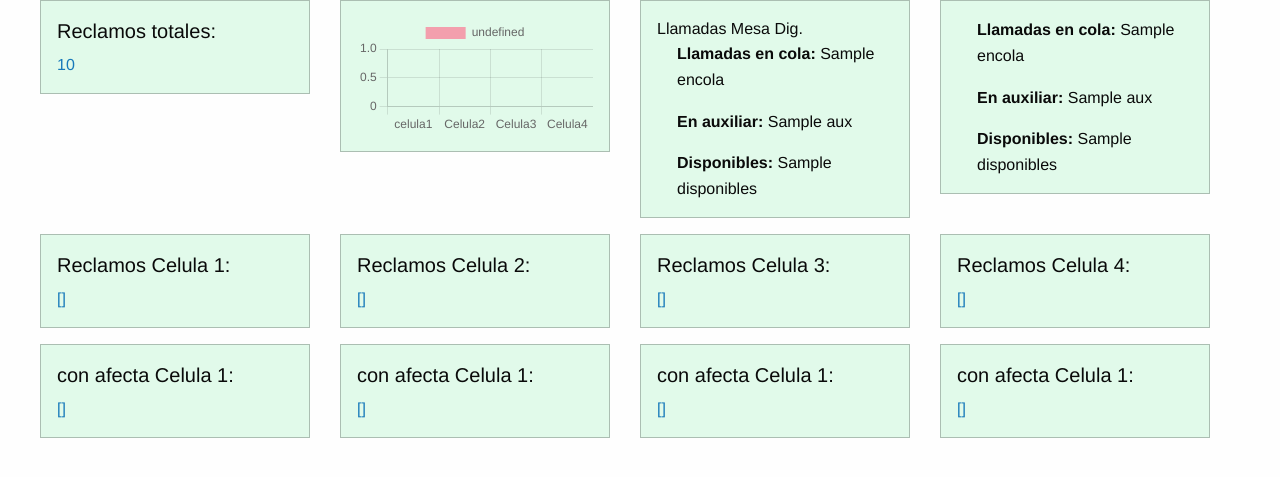
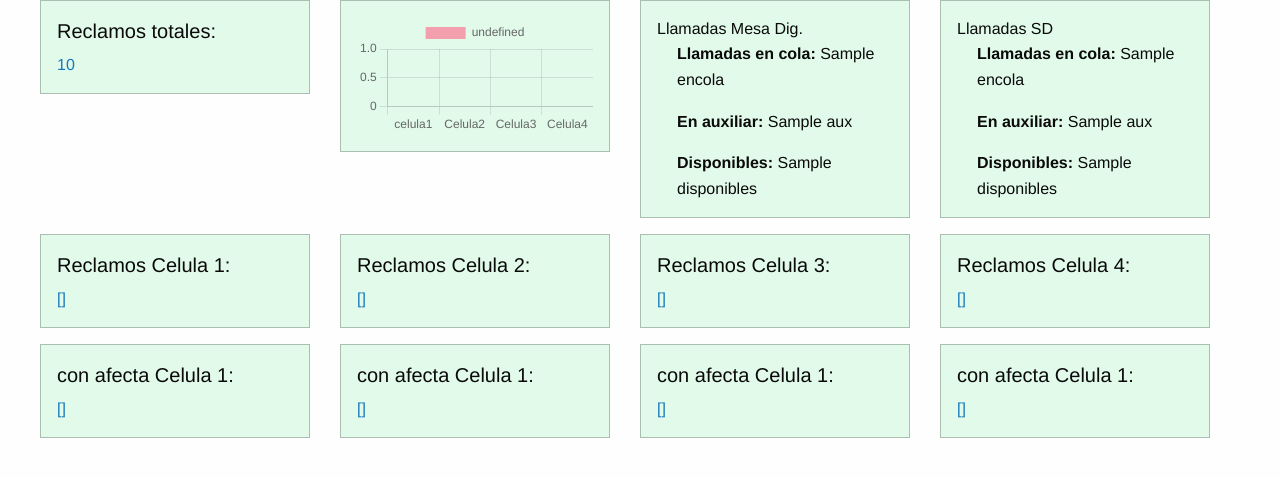
Before and after one commit to machoargentino123/paseguardia, a Django app: template templates/panel.html in a window 1280 px wide. Shown: the part 54-531 px from the top of the page. Run offline with Django 3.2, Linux system fonts and the light colour scheme; the template is opened without the code that fills it: most values are stand-ins (such as "Sample title", 1, 10 or a date in 2020); some libraries are stand-ins or nearby versions.

Commit message:
Hola Nahuel

```diff
--- a/templates/panel.html
+++ b/templates/panel.html
@@ -41,6 +41,7 @@ Panel de Monitoreo
                 </div>
                 <div class='cell large-3'>
                     <div class="callout success ">
+                        <h7>Llamadas SD </h7>
                         {% for i in llamadas_sd %}
                             <ul><b>Llamadas en cola: </b>{{i.encola}}</ul>
                             <ul><b>En auxiliar: </b>{{i.aux}}</ul>
```
